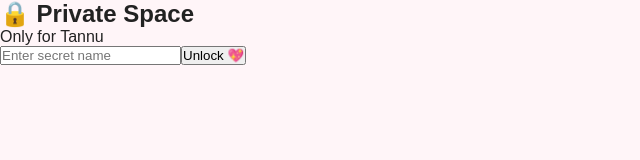
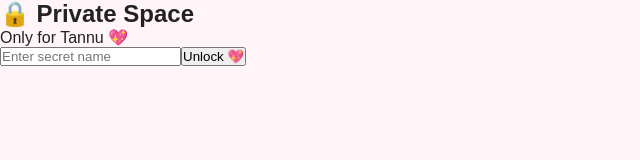
Before and after one commit to Yash-tanwar04/jaanu, a React (Vite) app: page / in a window 1280 px wide. Shown: the top 160 px of the page, without its empty margins (0-640 px from the left). Built offline with nearby package versions, Linux system fonts and the light colour scheme; the HTML template or start-up script is replaced by a standard one.

Commit message:
Updated secret code and content

```diff
--- a/src/App.jsx
+++ b/src/App.jsx
@@ -38,13 +38,13 @@ function App() {
     return (
       <div className="lock-screen">
         <h2>🔒 Private Space</h2>
-        <p>Only for Tannu</p>
+        <p>Only for Tannu 💖</p>
         <input
           placeholder="Enter secret name"
           value={secret}
           onChange={(e) => setSecret(e.target.value)}
         />
-        <button onClick={() => secret.toLowerCase() === 'tannu' && setUnlocked(true)}>
+        <button onClick={() => secret.toLowerCase() === 'phle boobies dikhao' && setUnlocked(true)}>
           Unlock 💖
         </button>
       </div>
```
